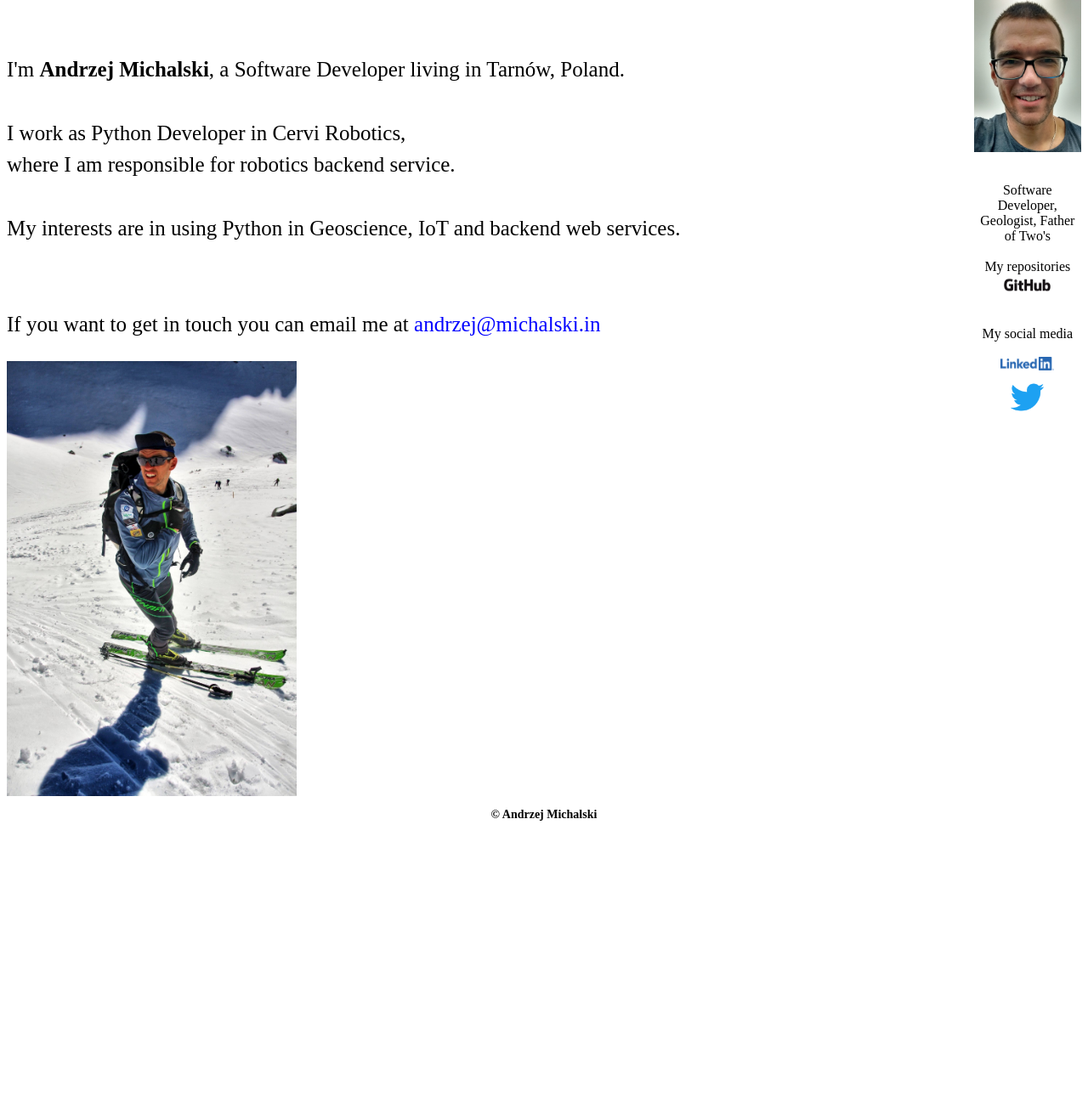
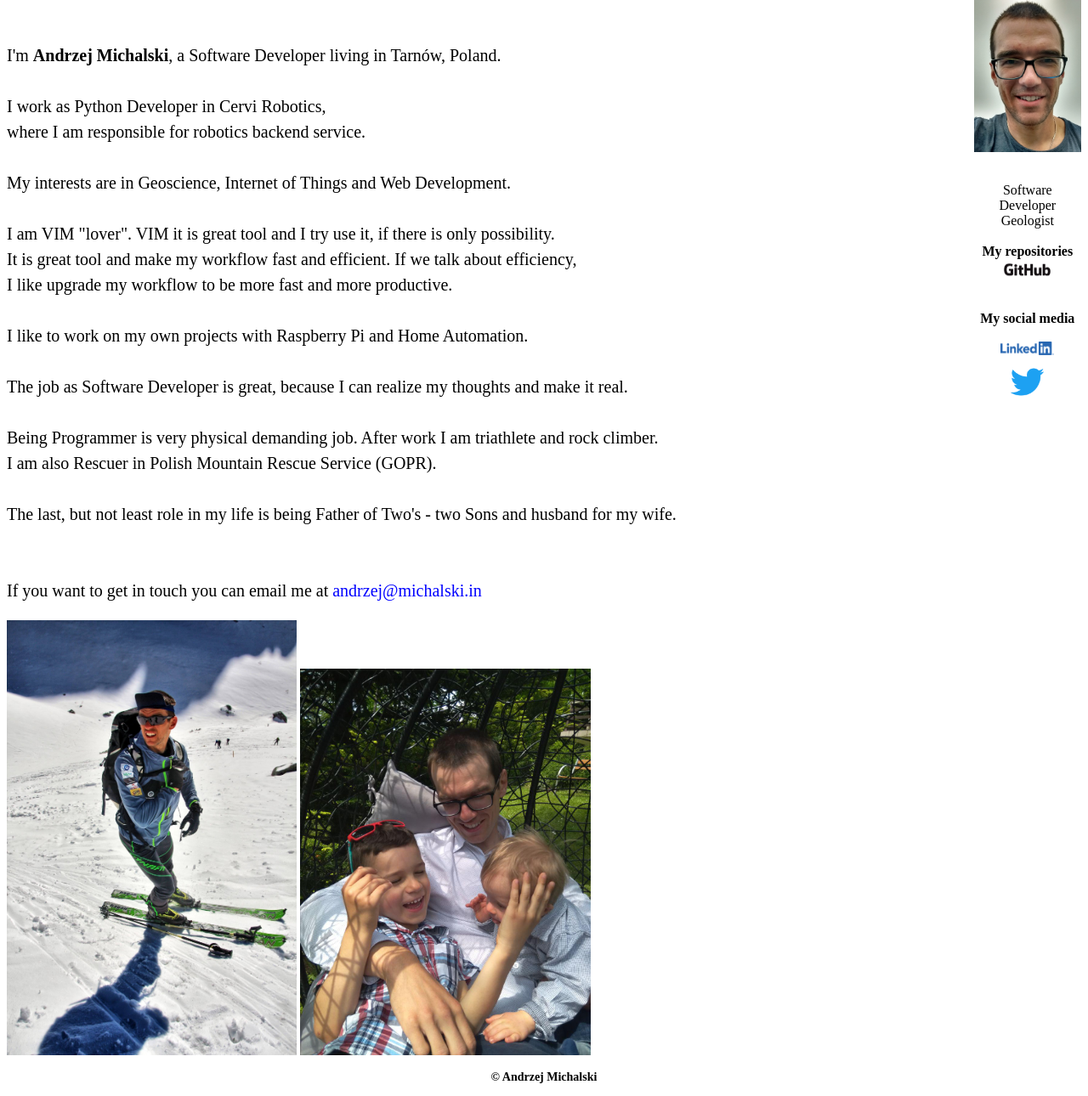
Before and after one commit to andmichalski/blog, a Flask app: page /about in a window 1280 px wide. Shown: the part 117-1407 px from the top of the page at 85% size. Before the commit the page ends 1083 px from the top, so only its background shows below. Run offline with Flask 2, Linux system fonts and the light colour scheme.

Commit message:
Fill About, correct footer, add link
The About page is filled context and photo with family was added. The
correct position of footer is set and links to Github and social pages
are added. Small corrections of personal page are performed.

```diff
--- a/app/static/css/app.css
+++ b/app/static/css/app.css
@@ -81,6 +81,7 @@ a {
 }
 
 .main_window {
+    min-height: 83vh;
     display: flex;
 }
 
@@ -130,6 +131,6 @@ a {
 
 p {
     white-space: pre-wrap;
-    font-size: 25px;
+    font-size: 20px;
     line-height: 150%;
 }
--- a/app/templates/about.html
+++ b/app/templates/about.html
@@ -7,12 +7,26 @@ I'm <b>Andrzej Michalski</b>, a Software Developer living in Tarnów, Poland.
 I work as Python Developer in Cervi Robotics,
 where I am responsible for robotics backend service.
 
-My interests are in using Python in Geoscience, IoT and backend web services.
+My interests are in Geoscience, Internet of Things and Web Development.
+
+I am VIM "lover". VIM it is great tool and I try use it, if there is only possibility.
+It is great tool and make my workflow fast and efficient. If we talk about efficiency,
+I like upgrade my workflow to be more fast and more productive.
+
+I like to work on my own projects with Raspberry Pi and Home Automation.
+
+The job as Software Developer is great, because I can realize my thoughts and make it real.
+
+Being Programmer is very physical demanding job. After work I am triathlete and rock climber.
+I am also Rescuer in Polish Mountain Rescue Service (GOPR).
+
+The last, but not least role in my life is being Father of Two's - two Sons and husband for my wife.
 
 
 If you want to get in touch you can email me at <a href="mailto: andrzej@michalski.in">andrzej@michalski.in</a>
 </p>
 
 <img src="/static/images/me_ski.jpg"/>
+<img src="/static/images/family.jpg"/>
 
 {% endblock %}
--- a/app/templates/personal.html
+++ b/app/templates/personal.html
@@ -1,12 +1,17 @@
 {% block personal %}
-        <img id="photo" src="/static/images/profile_cr.jpg"/><br><br><br>
-    Software Developer, Geologist, Father of Two's<br><br>
+    <img id="photo" src="/static/images/profile_cr.jpg"/><br><br><br>
+    Software Developer<br>Geologist<br><br>
     <div class="personal_links">
-        My repositories<br>
-        <img src="/static/images/GitHub_Logo.png"/><br><br><br>
+        <b>My repositories</b><br>
+        <a href="https://github.com/andmichalski" rel="noopener noreferrer"
+           target="_blank"><img
+                src="/static/images/GitHub_Logo.png"/></a><br><br><br>
 
-        My social media<br><br>
-        <img src="/static/images/LI-Logo.png"/><br>
-        <img src="/static/images/Twitter_Logo_Blue.png"/><br>
+        <b>My social media</b><br><br>
+        <a href="https://www.linkedin.com/in/andrzej-michalski/"
+           rel="noopener noreferrer" target="_blank"><img
+                src="/static/images/LI-Logo.png"/></a><br>
+        <a href="https://twitter.com/andmichalski" rel="noopener noreferrer"
+           target="_blank"><img src="/static/images/Twitter_Logo_Blue.png"/></a><br>
     </div>
 {% endblock %}
--- a/app/templates/projects.html
+++ b/app/templates/projects.html
@@ -44,6 +44,6 @@ Geological Qualifications issued by Ministry of Environment in category VIII –
 Ski instructor with Qualifications issued by Ministry of Sport
 Mountain Rescuer in Polish Mountain Rescue Service (GOPR) - Podhalańska Group
 
-Own projects described on blog and stored on my Github
+Own projects described on blog and stored on my <a href="https://github.com/andmichalski" rel="noopener noreferrer" target="_blank">Github</a>
 </div>
 {% endblock %}
```
Also changed, not shown: app/templates/contact.html (+4 -6 lines), app/static/images/family.jpg (added).
